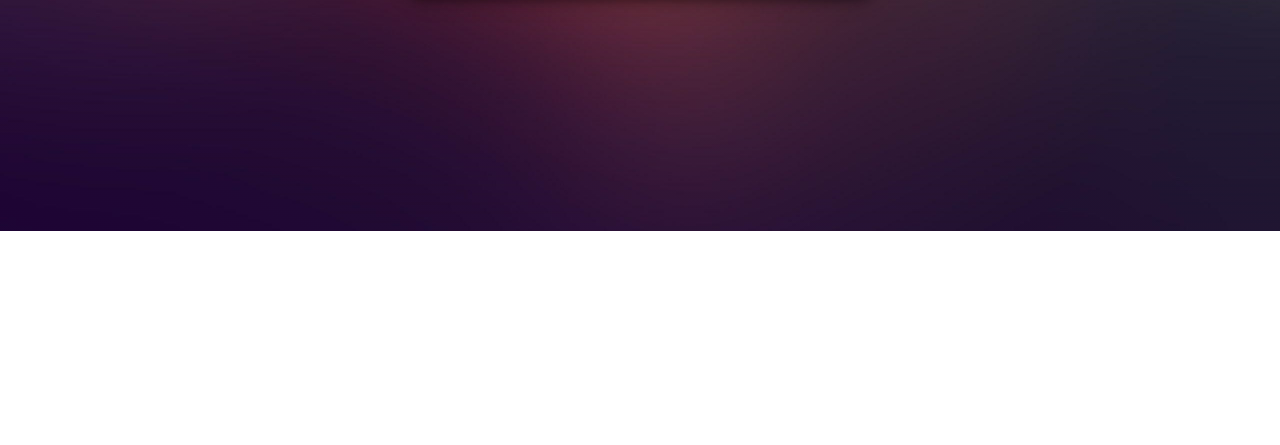
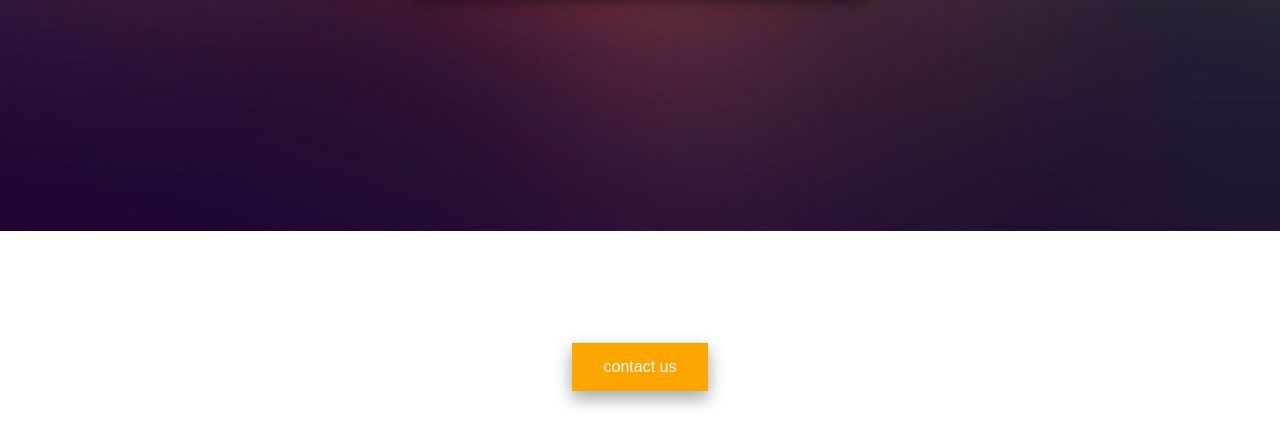
Before and after one commit to neverendercompany/website, a plain HTML site: page index.html in a window 1280 px wide. Shown: the part 529-974 px from the top of the page. Drawn offline with Linux system fonts and the light colour scheme.

Commit message:
Update index.html

```diff
--- a/index.html
+++ b/index.html
@@ -1,4 +1,3 @@
-<!DOCTYPE html>
 <html>
 
 
@@ -12,6 +11,25 @@ body {
     margin: 0 auto;
 }
 
+.button {
+  background-color: orange; /* Green */
+  border: none;
+  color: white;
+  padding: 15px 32px;
+  text-align: center;
+  text-decoration: none;
+  display: inline-block;
+  font-size: 16px;
+  margin: 4px 2px;
+  cursor: pointer;
+  -webkit-transition-duration: 0.4s; /* Safari */
+  transition-duration: 0.4s;
+  box-shadow: 0 8px 16px 0 rgba(0,0,0,0.2), 0 6px 20px 0 rgba(0,0,0,0.19);
+}
+
+.button2:hover {
+  box-shadow: 0 12px 16px 0 rgba(0,0,0,0.24),0 17px 50px 0 rgba(0,0,0,0.19);
+}
 .main{
 
 background: rgb(228,255,0);
@@ -78,7 +96,12 @@ background: linear-gradient(201deg, rgba(228,255,0,0.1) 0%, rgba(255,2,207,0.1)
 
     </div>
 
-     <br><br><br><br><br><br><br><br><br><br><br><br><br><br><br><br><br><br><br><br><br><br><br><br><br><br><br><br><br><br><br><br><br><br> <br><br><br><br><br><br><br><br><br><br><br><br><br><br><br><br><br><br><br><br><br><br><br><br><br><br><br><br><br><br><br><br><br><br> <br><br><br><br><br><br><br><br><br><br><br><br><br><br><br><br><br><br><br><br><br><br><br><br><br><br><br><br><br><br><br><br><br><br> <br><br><br><br><br><br><br><br><br><br><br><br><br><br><br><br><br><br><br><br><br><br><br><br><br><br><br><br><br><br><br><br><br><br>
+     <br><br><br><br><br><br>
+            <center>
+                <button class="button button2" onclick="location.href='mail.html'">contact us</button>
+            </center>
+
+            <br><br><br><br><br><br><br><br><br><br><br><br><br><br><br><br><br><br><br><br><br><br><br><br><br> <br><br><br><br><br><br><br><br><br><br><br><br><br><br><br><br><br><br><br><br><br><br><br><br><br><br><br><br><br><br><br><br><br><br> <br><br><br><br><br><br><br><br><br><br><br><br><br><br><br><br><br><br><br><br><br><br><br><br><br><br><br><br><br><br><br><br><br><br> <br><br><br><br><br><br><br><br><br><br><br><br><br><br><br><br><br><br><br><br><br><br><br><br><br><br><br><br><br><br><br><br><br><br>
 
 
 </body>
```
